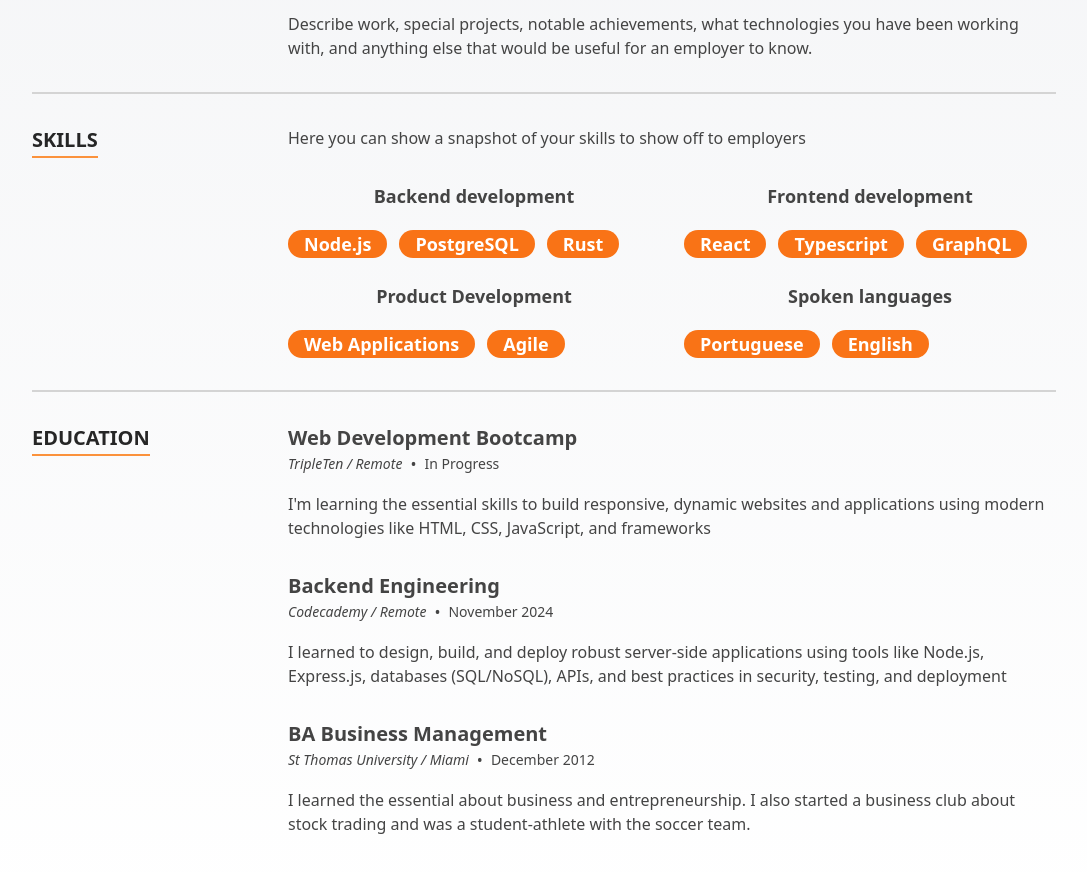
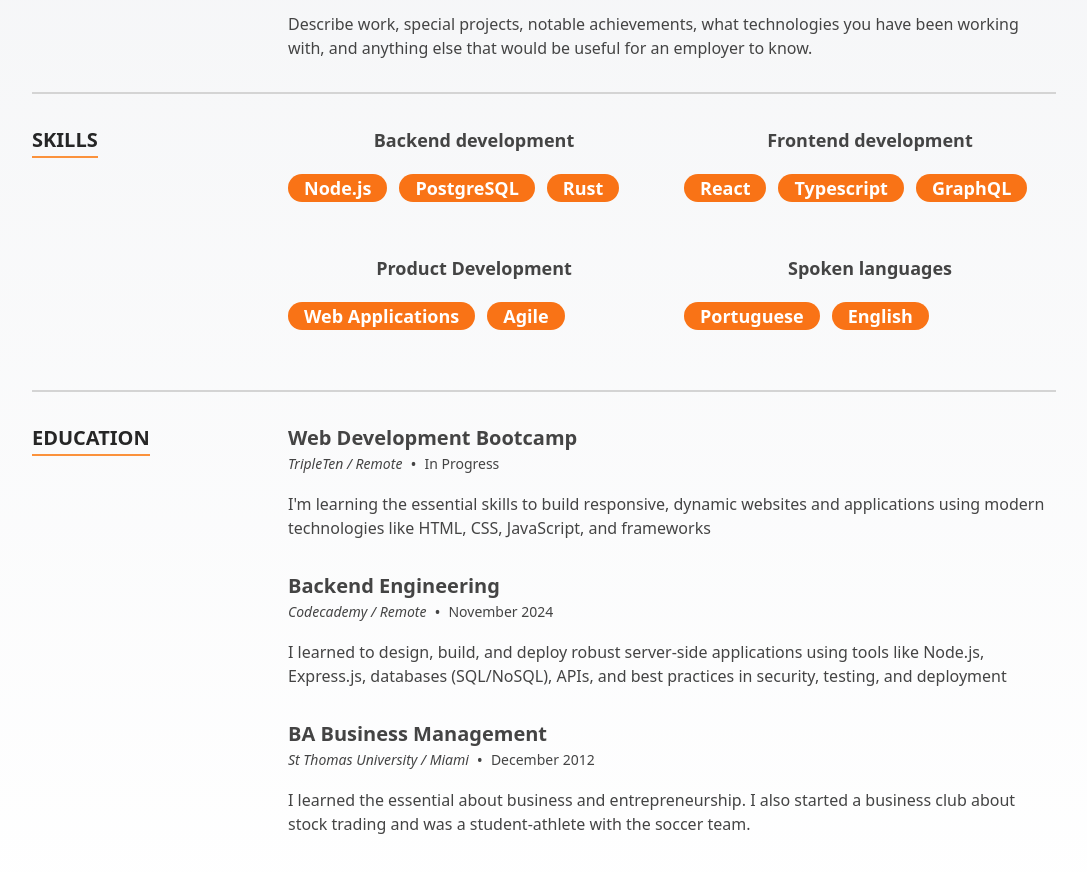
Before and after one commit to borgesenioc/react-resume-enio, a Next.js app: page / in a window 1280 px wide. Shown: the part 1600-2472 px from the top of the page, without its empty margins (96-1183 px from the left). Built offline with nearby package versions, Linux system fonts and the light colour scheme.

Commit message:
Ajust the margins of the skillgroups

```diff
--- a/src/components/Sections/Resume/Skills.tsx
+++ b/src/components/Sections/Resume/Skills.tsx
@@ -5,7 +5,7 @@ import {Skill as SkillType, SkillGroup as SkillGroupType} from '../../../data/da
 export const SkillGroup: FC<PropsWithChildren<{skillGroup: SkillGroupType}>> = memo(({skillGroup}) => {
   const {name, skills} = skillGroup;
   return (
-    <div className="flex flex-col">
+    <div className="flex flex-col mb-7">
       <span className="text-center text-lg font-bold">{name}</span>
       <div className="flex flex-wrap gap-3 mt-5">
         {skills.map((skill, index) => (
--- a/src/components/Sections/Resume/index.tsx
+++ b/src/components/Sections/Resume/index.tsx
@@ -16,7 +16,6 @@ const Resume: FC = memo(() => {
           ))}
         </ResumeSection>
         <ResumeSection title="Skills">
-          <p className="pb-8">Here you can show a snapshot of your skills to show off to employers</p>
           <div className="grid grid-cols-1 gap-6 md:grid-cols-2">
             {skills.map((skillgroup, index) => (
               <SkillGroup key={`${skillgroup.name}-${index}`} skillGroup={skillgroup} />
```
